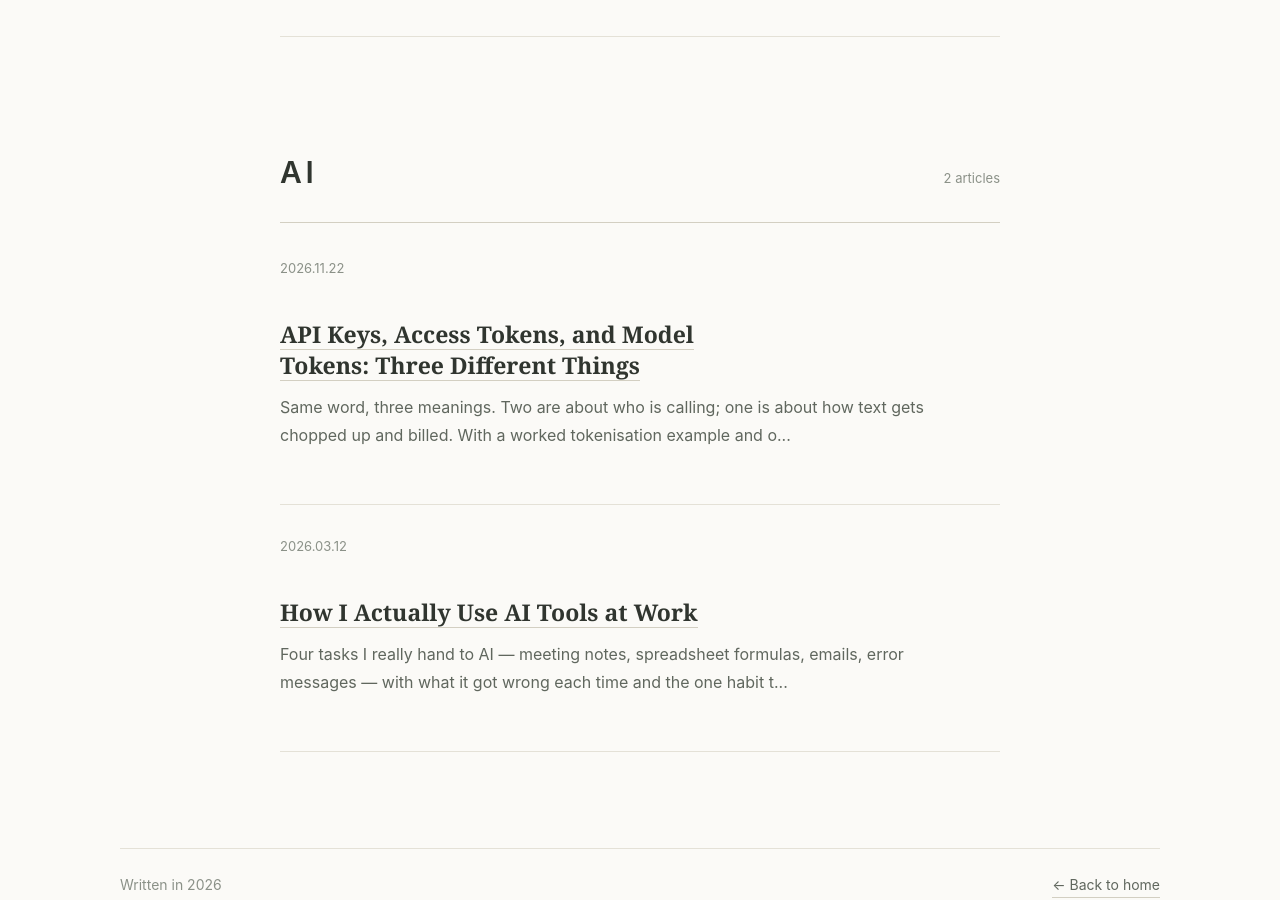
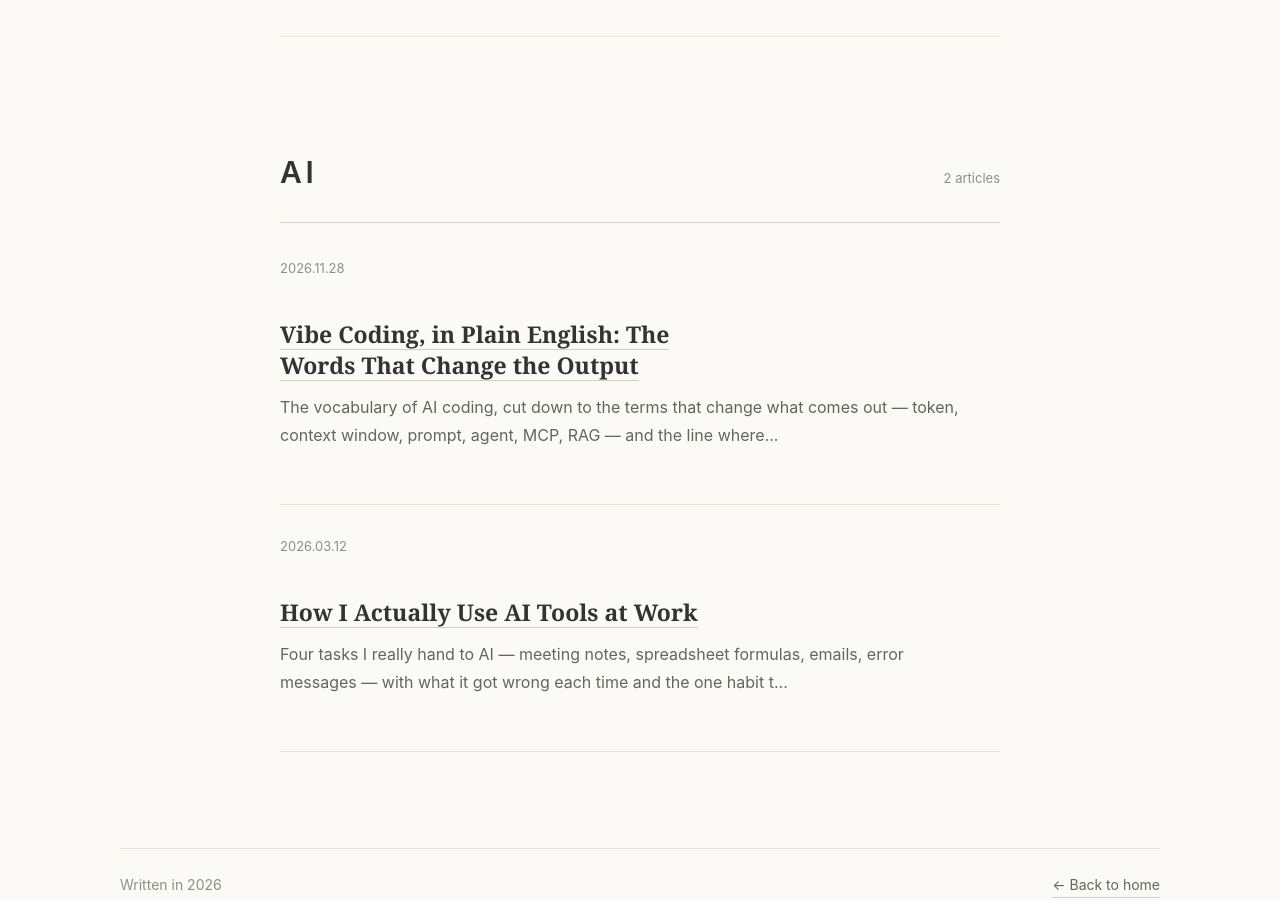
Before and after one commit to alexistsui94/alexistsui94.github.io, a Jekyll site: the page built from _pages/notes.md, in a window 1280 px wide and 900 px high, scrolled down 1657 px. Built offline with Jekyll 4.4.1, drawn with Linux system fonts in a browser that asks for light colours.

Commit message:
Add a plain-English guide to vibe coding terms; retire the token article

```diff
--- /dev/null
+++ b/_posts/2026-11-28-vibe-coding-in-plain-english.md
@@ -0,0 +1,115 @@
+---
+title: "Vibe Coding, in Plain English: The Words That Change the Output"
+date: 2026-11-28
+categories: [tech]
+topic: ai
+tags: [AI, Vibe Coding, Agents, Context]
+summary: "The vocabulary of AI coding, cut down to the terms that change what comes out — token, context window, prompt, agent, MCP, RAG — and the line where vibe coding stops being enough."
+---
+
+<div class="seg">
+<p class="en">“Vibe coding” was coined in February 2025 / for something simple: / you describe what you want, / the model writes the code, / and you judge the result / by whether it runs. // Less than two years later / the phrase covers everything / from a weekend prototype / to a production release, / and most of the words around it / arrived faster than the practice did. //</p>
+</div>
+
+<div class="seg">
+<p class="en">This is the short version. // Seven terms, / what each one actually means, / and what it changes / when you sit down to build something. //</p>
+</div>
+
+<h2>1. The model is the smallest part</h2>
+
+<div class="seg">
+<p class="en">A large language model / predicts the next token. // It reads what is in front of it / and continues. // That is the whole mechanism. // It does not know your system, / your data, / or your rules; / it has read a great many systems / that look like yours. //</p>
+</div>
+
+<div class="seg">
+<p class="en">So the useful question / is never whether the model is smart enough. // It is whether it has enough to work with. //</p>
+</div>
+
+<table class="seg-table">
+<thead><tr><th>Term</th><th>Plain meaning</th><th>What it changes in practice</th></tr></thead>
+<tbody>
+<tr><td><span class="en">LLM</span></td><td><span class="en">A model that continues text, one token at a time</span></td><td><span class="en">Ask for a shape you can check, not for truth</span></td></tr>
+<tr><td><span class="en">Token</span></td><td><span class="en">The unit of text it reads, limits, and bills</span></td><td><span class="en">Long files cost money; identifiers get split</span></td></tr>
+<tr><td><span class="en">Context window</span></td><td><span class="en">Everything the model can see in one call</span></td><td><span class="en">What you put in decides what comes out</span></td></tr>
+<tr><td><span class="en">Prompt</span></td><td><span class="en">The instruction, plus any standing rules</span></td><td><span class="en">Examples beat adjectives</span></td></tr>
+<tr><td><span class="en">Agent</span></td><td><span class="en">Model, tools, and a loop</span></td><td><span class="en">It can act, so actions need limits</span></td></tr>
+<tr><td><span class="en">MCP</span></td><td><span class="en">A standard way to plug tools into an agent</span></td><td><span class="en">One integration, many clients</span></td></tr>
+<tr><td><span class="en">RAG</span></td><td><span class="en">Retrieve your own documents, then answer</span></td><td><span class="en">Good for prose, poor for exact lookups</span></td></tr>
+</tbody>
+</table>
+
+<h2>2. Token: the only unit that shows up on the invoice</h2>
+
+<div class="seg">
+<p class="en">A token / is not a word. // It is a fragment, / usually three or four characters / in English, / and the split does not follow meaning. // <code>RetailToSaleOrder</code> does not arrive as one thing; / it arrives as pieces, / and the pieces are what the model sees. //</p>
+</div>
+
+<div class="seg">
+<p class="en">This matters twice. // Once on the bill, / because input and output are priced per token, / and cached input is cheaper than fresh input. // And once on the work: / an identifier the tokeniser chops in an awkward place / is harder for the model to copy correctly / than a short one. //</p>
+</div>
+
+<div class="seg">
+<p class="en">Context windows are large now — / hundreds of thousands of tokens, / a million on some models. // Large is not the same as free. // A three-thousand-token rule file / is paid for on every single call, / and it also competes for attention / with the thing you actually asked. //</p>
+</div>
+
+<h2>3. Context is the skill</h2>
+
+<div class="seg">
+<p class="en">The definition worth keeping / comes from Andrej Karpathy: / context engineering is filling the window / with exactly the right information / for the next step. // Not more information. / The right information. //</p>
+</div>
+
+<div class="seg">
+<p class="en">In practice it comes down to four moves. // Write: / put the stable rules somewhere the model reads every time, / such as an <code>AGENTS.md</code> file in the repository. // Select: / pull in only the files that matter for this task. // Compress: / summarise at the end of a long session, / before the early decisions drift out of view. // Isolate: / hand a messy sub-problem to a separate agent / so it cannot pollute the main thread. //</p>
+</div>
+
+<div class="seg">
+<p class="en">A rule that has saved me more time than any prompt: / the rules file should contain only what the model cannot infer from the code itself. // Build commands, / boundaries, / the modules that must not change, / what “done” means. // Not coding style — / that is visible in the files. //</p>
+</div>
+
+<h2>4. Agent: model, tools, loop</h2>
+
+<div class="seg">
+<p class="en">An agent / is a model that can call tools / and keep going until it decides to stop. // Tool calling is the mechanism; / the loop is what makes it feel different / from a chat window. // It reads a file, / runs a test, / reads the failure, / edits again. //</p>
+</div>
+
+<div class="seg">
+<p class="en">MCP — / the Model Context Protocol — / is the standard that lets those tools be plugged in once / and used by many clients. // In 2026 the protocol moved to a stateless core / and gained a skills extension / that loads instructions in stages, / metadata first, / full procedure only when it is needed. // The practical effect is smaller than the announcement: / fewer custom integrations, / and instructions that can live with the tool / instead of being pasted into a prompt. //</p>
+</div>
+
+<div class="seg">
+<p class="en">Two rules I keep, / because every tool is also a way to break something. // Give the agent the fewest tools the task needs. // And make anything with a side effect — / a write, a deploy, a send — / require a confirmation. //</p>
+</div>
+
+<h2>5. Where vibe coding stops</h2>
+
+<div class="seg">
+<p class="en">Karpathy has since revised his own phrase / toward agentic engineering, / and the reason is practical. // Vibe coding judges output by whether it looks right. // A prototype can live with that. // Production cannot. //</p>
+</div>
+
+<div class="seg">
+<p class="en">The dividing line is verification. // Tests cover the deterministic part: / given this input, / this output. // Evaluations cover the rest: / a set of cases, / a score, / a run you can repeat. // Without both, / whatever the prompt looks like, / you are still vibing. //</p>
+</div>
+
+<div class="seg">
+<p class="en">The numbers in 2026 are large enough to be worth stating plainly. // A Google whitepaper on the new software lifecycle reports that / around 85% of professional developers now use AI coding agents daily, / and that 41% of new code is generated. // If that is the baseline, / the scarce skill is not writing prompts. // It is knowing how you would catch a wrong answer. //</p>
+</div>
+
+<h2>6. One example from my own work</h2>
+
+<div class="seg">
+<p class="en">I was fixing a script / that turns retail orders into sales orders / in an ERP system. // The model produced a mapping / that looked completely reasonable: / field to field, / one clean table. // It was wrong on units. // A carton is not a piece, / and the conversion sat in a different table / that I had not given it. //</p>
+</div>
+
+<div class="seg">
+<p class="en">The fix was not a better prompt. // I gave it the two schemas, / two worked examples — / one carton case, one piece case — / and a check script that compares totals before and after. // Same model, / same week, / correct output. // What changed was the context, / and the fact that something could fail loudly. //</p>
+</div>
+
+<h2>7. What to remember</h2>
+
+<div class="seg">
+<p class="en">The vocabulary is small. // A model continues text. // It bills by token. // It can only use what is in the window. // An agent adds tools and a loop, / and tools need limits. // Retrieval helps with documents / and disappoints with exact lookups. //</p>
+</div>
+
+<div class="seg">
+<p class="en">Everything else is fashion, / including the name. // What survives is the habit: / give it the right context, / ask for something checkable, / and keep a way to prove it wrong. //</p>
+</div>
```
Also changed, not shown: _posts/2026-11-22-api-key-token-and-llm-token.md (+1 -0 lines), index.html (+6 -6 lines).
